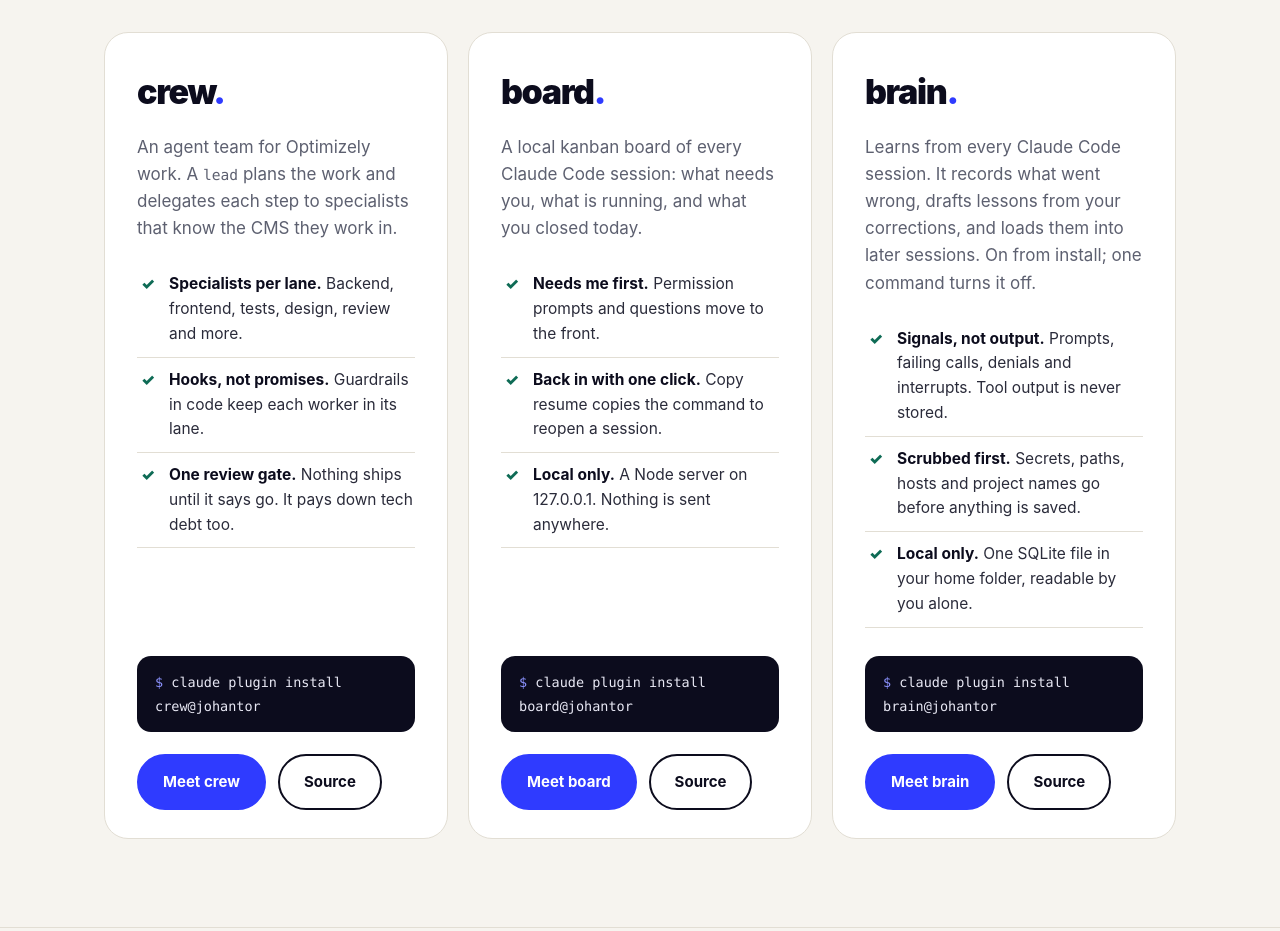
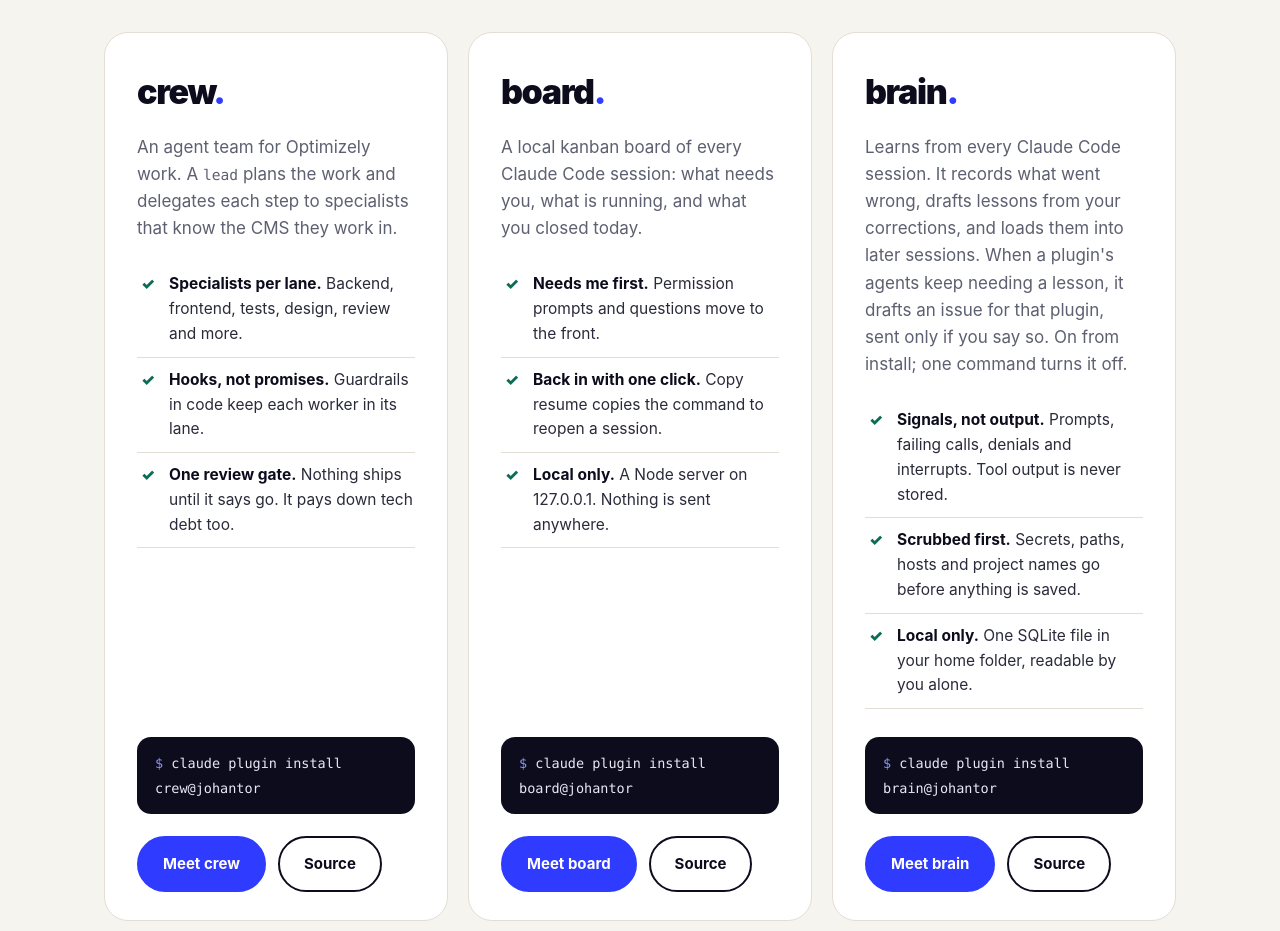
Before and after one commit to johantor/plugins, a plain HTML site: page docs/index.html in a window 1280 px wide. Shown: the part 1220-2151 px from the top of the page. Drawn offline with Linux system fonts and the light colour scheme.

Commit message:
docs: describe brain 0.18: Promote drafts an issue for a plugin (#16)
Co-authored-by: Claude <noreply@anthropic.com>

```diff
--- a/docs/index.html
+++ b/docs/index.html
@@ -95,7 +95,9 @@
       <article class="pick">
         <span class="brand">brain<i>.</i></span>
         <p>Learns from every Claude Code session. It records what went wrong, drafts lessons from
-          your corrections, and loads them into later sessions. On from install; one command turns it off.</p>
+          your corrections, and loads them into later sessions. When a plugin's agents keep needing a
+          lesson, it drafts an issue for that plugin, sent only if you say so. On from install; one
+          command turns it off.</p>
         <ul class="checks">
           <li><b>Signals, not output.</b> Prompts, failing calls, denials and interrupts. Tool output is never stored.</li>
           <li><b>Scrubbed first.</b> Secrets, paths, hosts and project names go before anything is saved.</li>
```
Also changed, not shown: .claude-plugin/marketplace.json, 1 other file.
